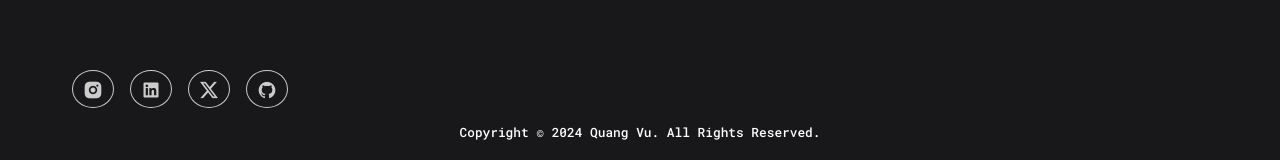
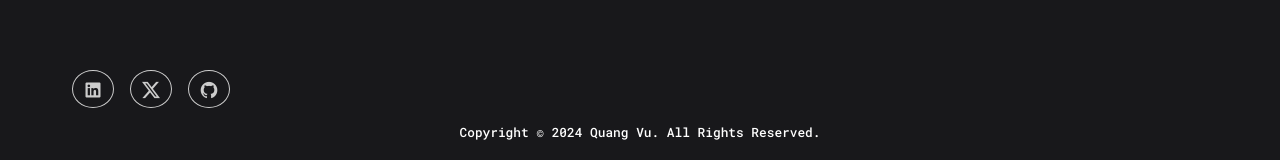
Before and after one commit to cottonid/Quangs-Portfolio-Website, a plain HTML site: page index.html in a window 1280 px wide. Shown: the part 1317-1477 px from the top of the page. Drawn offline with nearby package versions, Linux system fonts and the light colour scheme.

Commit message:
Update index.html

```diff
--- a/index.html
+++ b/index.html
@@ -73,7 +73,6 @@
 
     <footer class="container">
         <div class="socials">
-            <a target="_blank" href="https://www.instagram.com/sp.quango?igsh=eHNwYjQ3N3Nmczcw&utm_source=qr"><i class="ri-instagram-fill"></i></a>
             <a target="_blank" href="https://www.linkedin.com/in/quang-vu-21b2722aa?utm_source=share&utm_campaign=share_via&utm_content=profile&utm_medium=ios_app"><i class="ri-linkedin-box-fill"></i></a>
             <a target="_blank" href="https://x.com/cottonidtweets/"><i class="ri-twitter-x-fill"></i></a>
             <a target="_blank" href="https://github.com/cottonid"><i class="ri-github-fill"></i></a>
```
